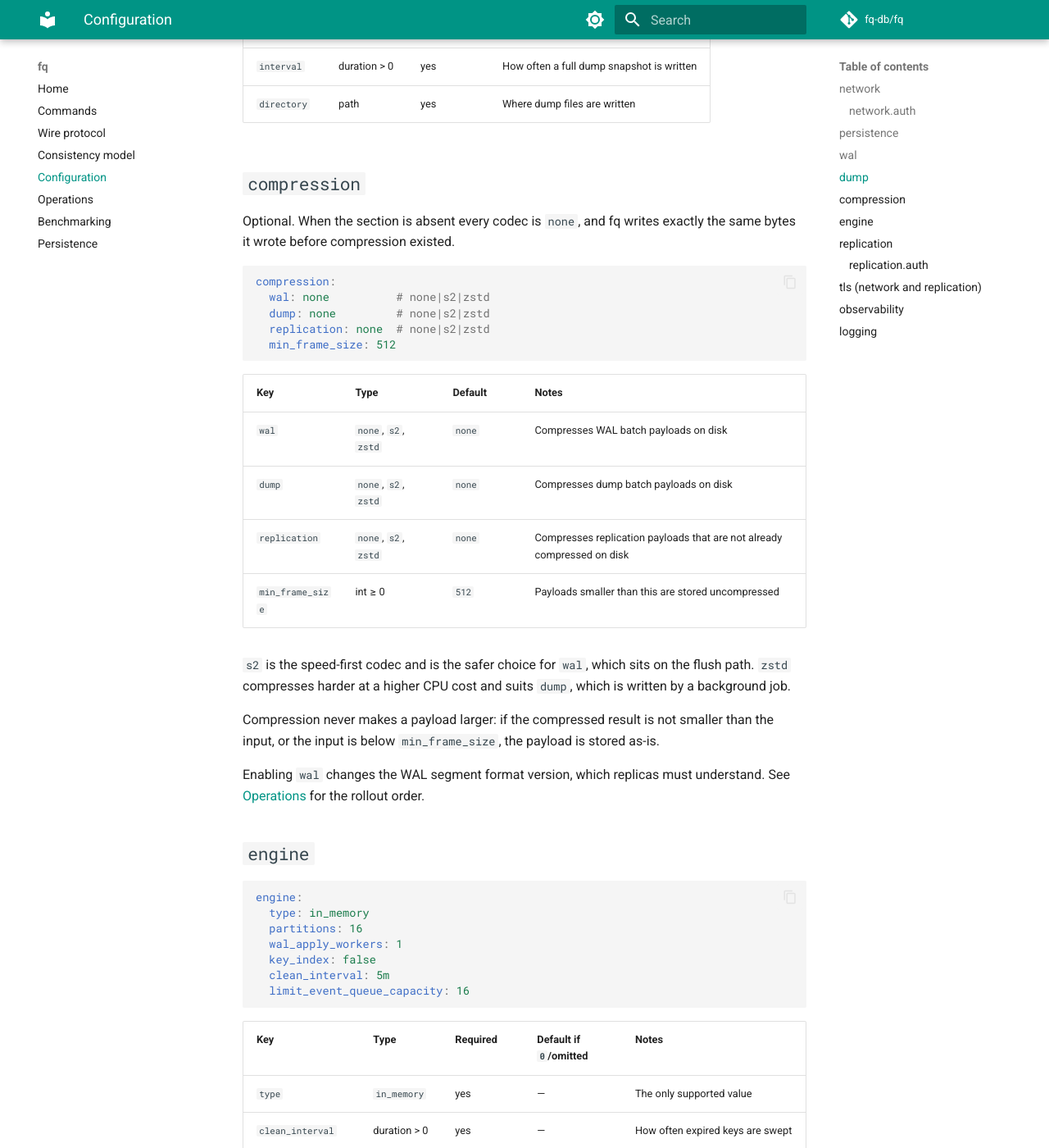
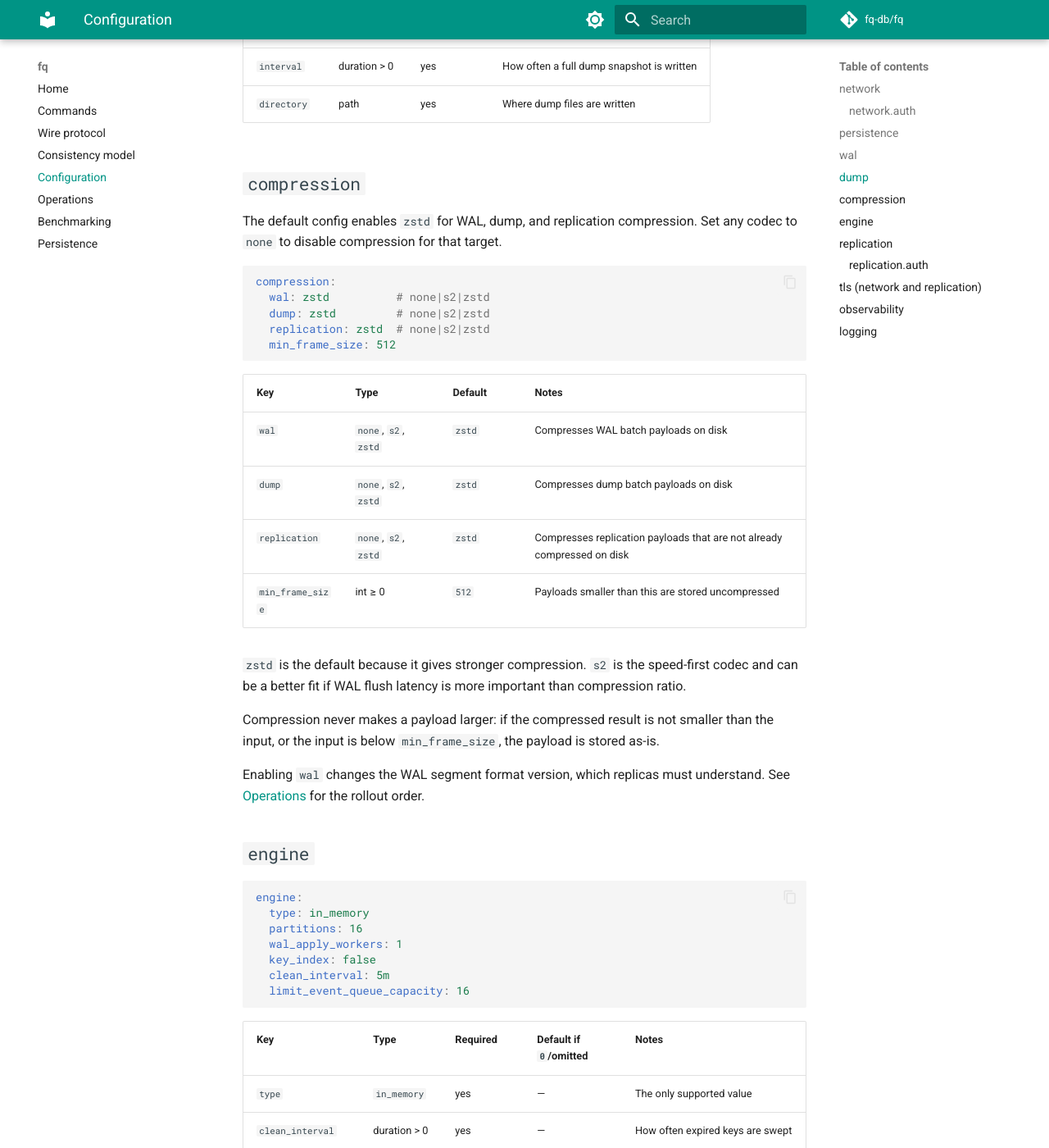
Before and after one commit to rom8726/fq, an MkDocs documentation site: the page built from docs/config.md, in a window 1280 px wide and 1400 px high, scrolled down 2994 px. Shown: the whole window at 82% size. Built offline with MkDocs 1.6.1 and Material for MkDocs 9.7.7, drawn with Linux system fonts in a browser that asks for light colours; comment, search, counter and statistics services are not loaded.

Commit message:
zstd compression enabled by default, update docs and chart values.

````diff
--- a/docs/config.md
+++ b/docs/config.md
@@ -121,27 +121,27 @@ dump:
 
 ## `compression`
 
-Optional. When the section is absent every codec is `none`, and fq writes exactly the
-same bytes it wrote before compression existed.
+The default config enables `zstd` for WAL, dump, and replication compression. Set any
+codec to `none` to disable compression for that target.
 
 ```yaml
 compression:
-  wal: none          # none|s2|zstd
-  dump: none         # none|s2|zstd
-  replication: none  # none|s2|zstd
+  wal: zstd          # none|s2|zstd
+  dump: zstd         # none|s2|zstd
+  replication: zstd  # none|s2|zstd
   min_frame_size: 512
 ```
 
 | Key | Type | Default | Notes |
 |---|---|---|---|
-| `wal` | `none`, `s2`, `zstd` | `none` | Compresses WAL batch payloads on disk |
-| `dump` | `none`, `s2`, `zstd` | `none` | Compresses dump batch payloads on disk |
-| `replication` | `none`, `s2`, `zstd` | `none` | Compresses replication payloads that are not already compressed on disk |
+| `wal` | `none`, `s2`, `zstd` | `zstd` | Compresses WAL batch payloads on disk |
+| `dump` | `none`, `s2`, `zstd` | `zstd` | Compresses dump batch payloads on disk |
+| `replication` | `none`, `s2`, `zstd` | `zstd` | Compresses replication payloads that are not already compressed on disk |
 | `min_frame_size` | int ≥ 0 | `512` | Payloads smaller than this are stored uncompressed |
 
-`s2` is the speed-first codec and is the safer choice for `wal`, which sits on the flush
-path. `zstd` compresses harder at a higher CPU cost and suits `dump`, which is written by
-a background job.
+`zstd` is the default because it gives stronger compression. `s2` is the speed-first
+codec and can be a better fit if WAL flush latency is more important than compression
+ratio.
 
 Compression never makes a payload larger: if the compressed result is not smaller than the
 input, or the input is below `min_frame_size`, the payload is stored as-is.
````
Also changed, not shown: CHANGELOG.md (+3 -2 lines), README.md (+1 -1 lines), charts/fq/README.md (+2 -1 lines), config-slave.yml (+5 -5 lines), config.yml (+5 -5 lines), docs/operations.md (+7 -7 lines), docs/persistence.md (+3 -2 lines), 1 other file.
